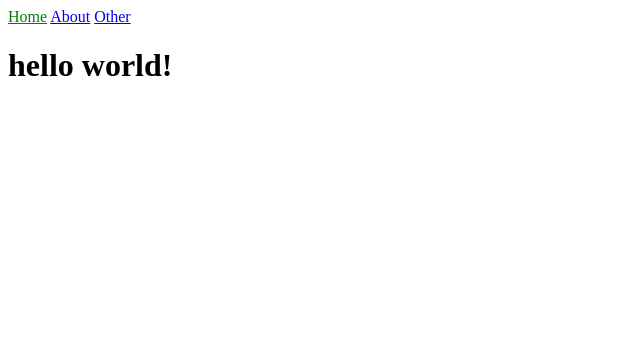
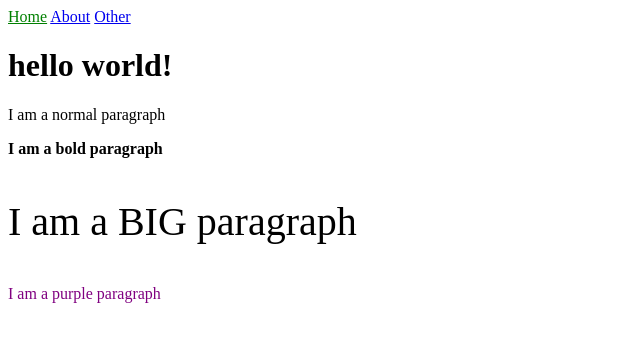
Before and after one commit to Kerrimaru/testKerr, a Jekyll site: the page built from index.html, in a window 1280 px wide. Shown: the top 342 px of the page, without its empty margins (0-640 px from the left). Built offline with Jekyll 4.4.1, drawn with Linux system fonts in a browser that asks for light colours.

Commit message:
ps and css

```diff
--- a/_sass/main.scss
+++ b/_sass/main.scss
@@ -1,3 +1,14 @@
 .current {
   color: green;
 }
+
+p.bold {
+  font-weight: bold;
+}
+
+p.big {
+  font-size: 40px;
+}
+p.purple {
+  color: purple;
+}
--- a/index.html
+++ b/index.html
@@ -4,3 +4,8 @@ title: Home
 ---
 
 <h1>{{ "Hello World!" | downcase }}</h1>
+
+<p class="normal">I am a normal paragraph</p>
+<p class="bold">I am a bold paragraph</p>
+<p class="big">I am a BIG paragraph</p>
+<p class="purple">I am a purple paragraph</p>
```
